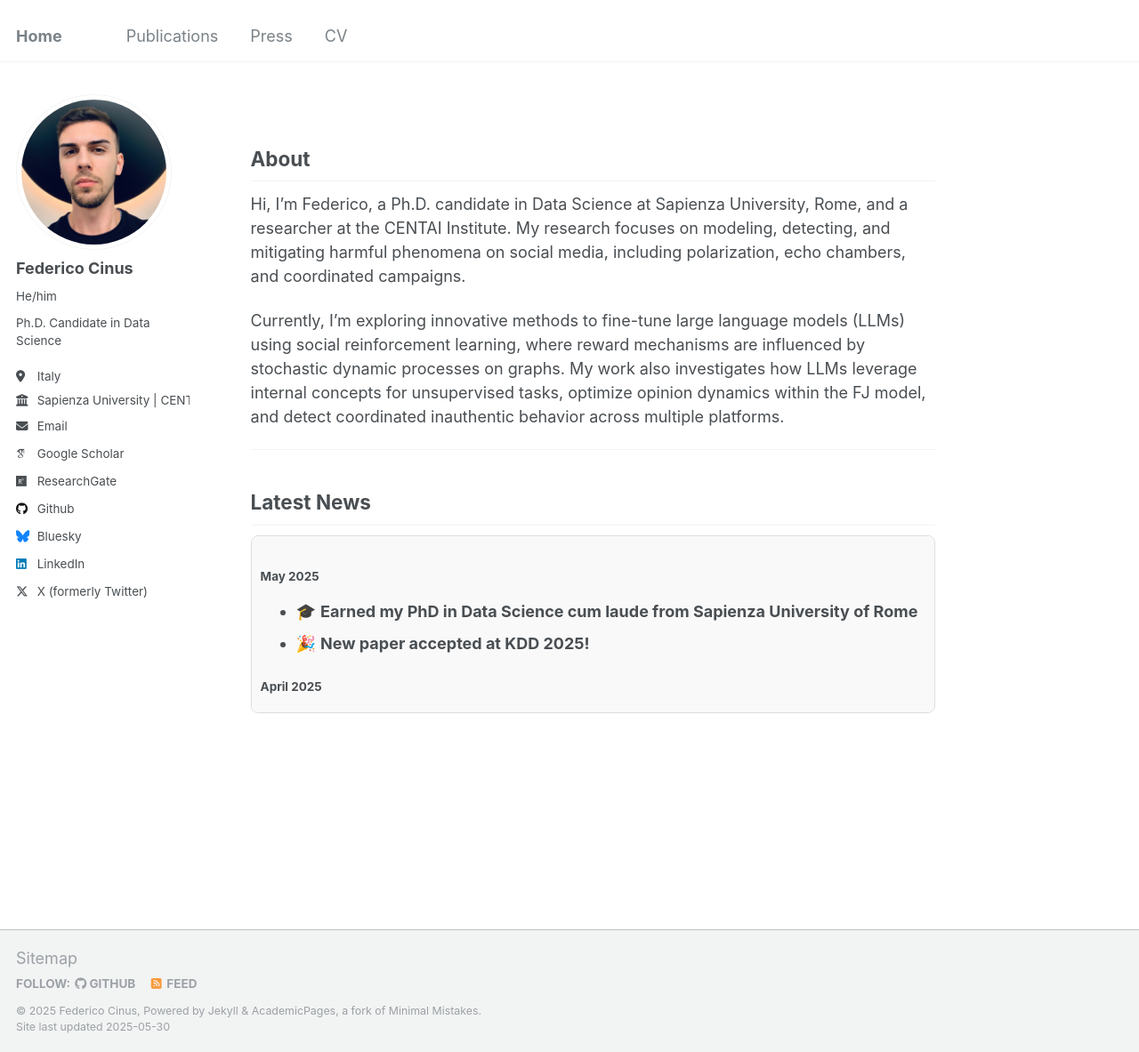
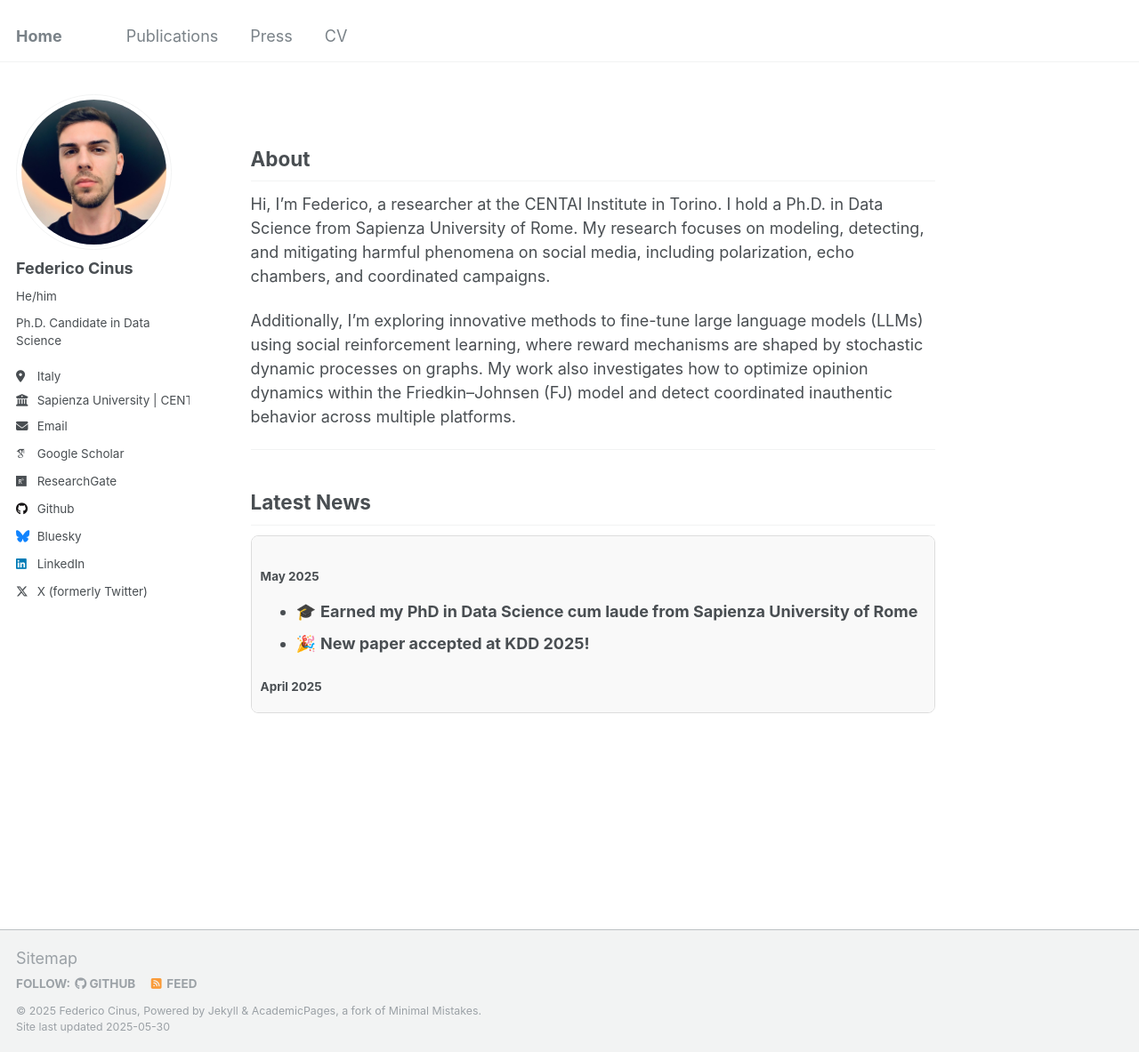
Before and after one commit to FedericoCinus/website, a Jekyll site: the page built from _pages/about.md, in a window 1280 px wide and 1183 px high. Shown: the whole window at 89% size. Built offline with Jekyll 4.4.1, drawn with Linux system fonts in a browser that asks for light colours; some web fonts are replaced.

Commit message:
Update about.md

```diff
--- a/_pages/about.md
+++ b/_pages/about.md
@@ -10,10 +10,10 @@ redirect_from:
 
 ## About
 
-Hi, I’m Federico, a Ph.D. candidate in Data Science at Sapienza University, Rome, and a researcher at the CENTAI Institute.
+Hi, I’m Federico, a researcher at the CENTAI Institute in Torino. I hold a Ph.D. in Data Science from Sapienza University of Rome.
 My research focuses on modeling, detecting, and mitigating harmful phenomena on social media, including polarization, echo chambers, and coordinated campaigns.
 
-Currently, I’m exploring innovative methods to fine-tune large language models (LLMs) using social reinforcement learning, where reward mechanisms are influenced by stochastic dynamic processes on graphs. My work also investigates how LLMs leverage internal concepts for unsupervised tasks, optimize opinion dynamics within the FJ model, and detect coordinated inauthentic behavior across multiple platforms.
+Additionally, I’m exploring innovative methods to fine-tune large language models (LLMs) using social reinforcement learning, where reward mechanisms are shaped by stochastic dynamic processes on graphs. My work also investigates how to optimize opinion dynamics within the Friedkin–Johnsen (FJ) model and detect coordinated inauthentic behavior across multiple platforms.
 
 ---
 
```
